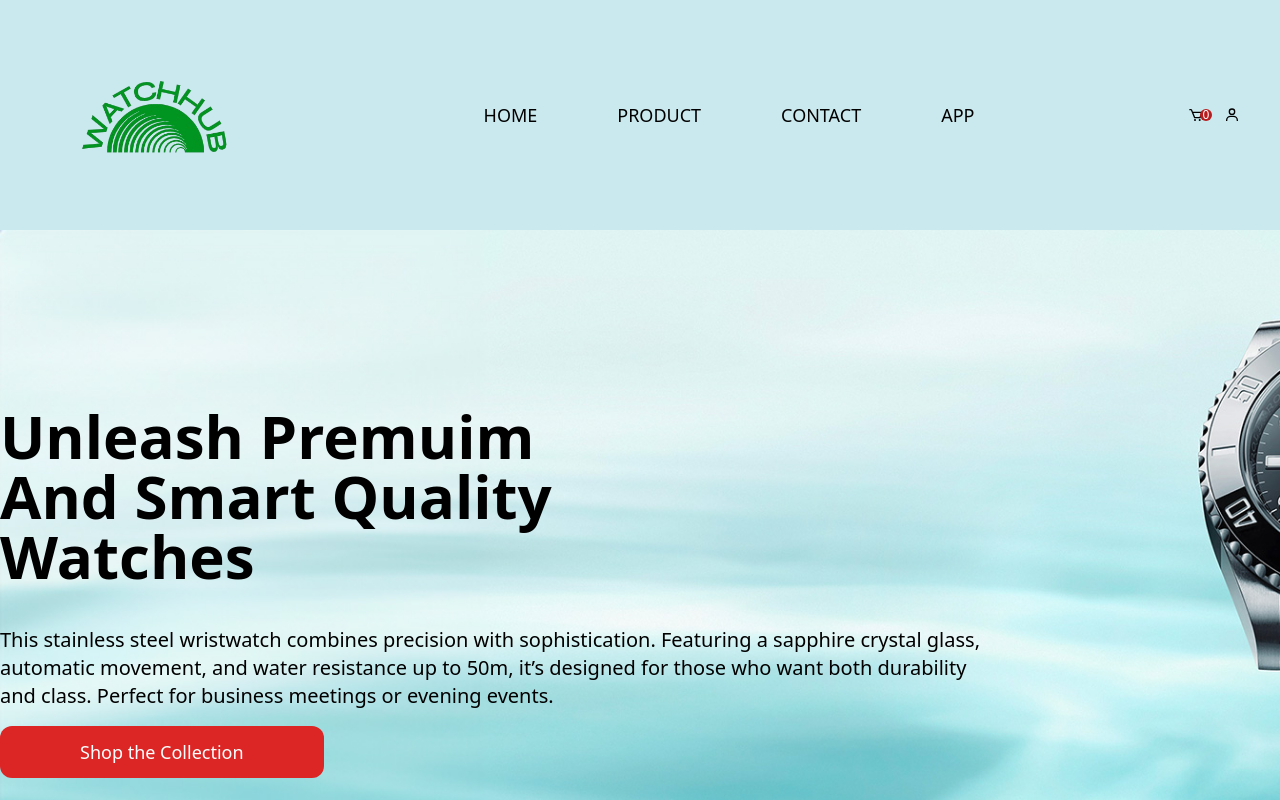
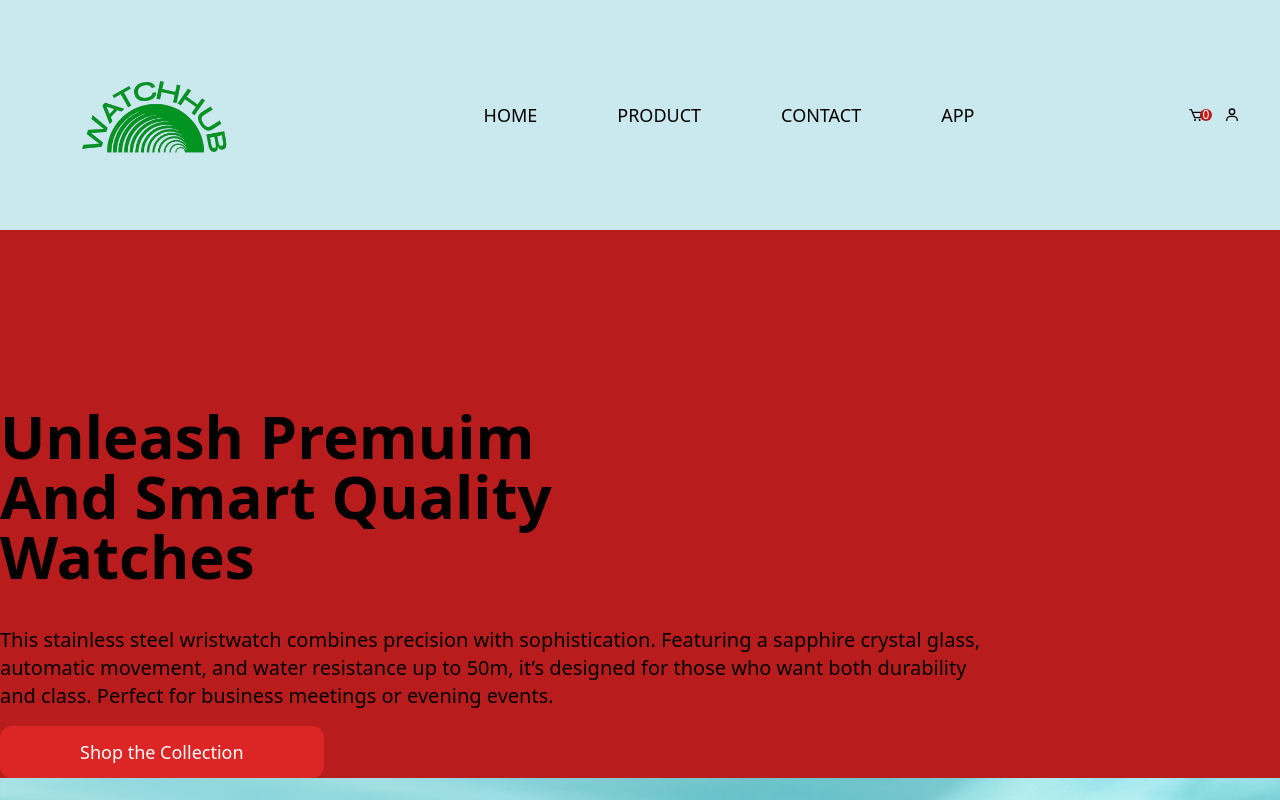
Before and after one commit to irorerejuliet/WatchHub, a React (Vite) app: page / in a window 1280 px wide. Shown: the top 800 px of the page. Built offline with nearby package versions, Linux system fonts and the light colour scheme.

Commit message:
change the hero colour

```diff
--- a/src/Components/Herosection.jsx
+++ b/src/Components/Herosection.jsx
@@ -1,7 +1,7 @@
 
 const Herosection = () => {
   return (
-    <div className="max-w-[1740px] m-auto ">
+    <div className="max-w-[1740px] m-auto bg-red-700">
       <div>
         <div>
           <div className="max-w-[50%] pt-44 lg:px-0 px-4">
```
